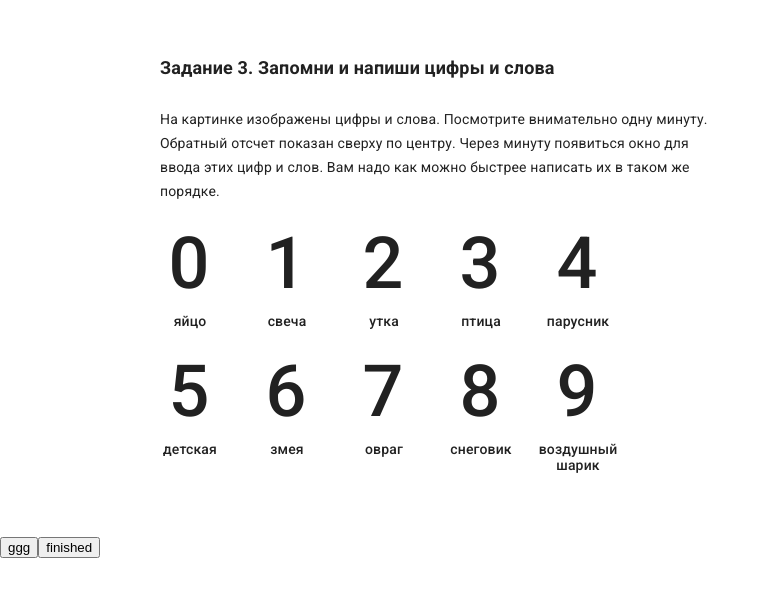
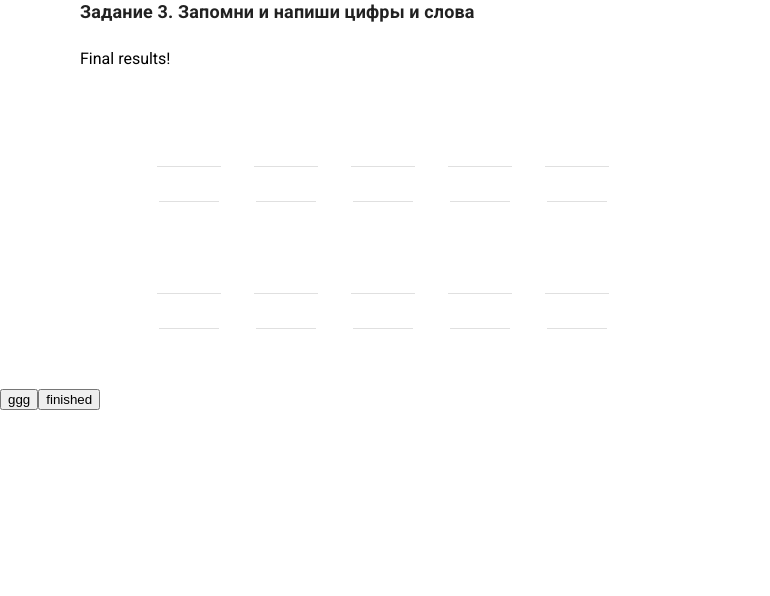
Before and after one commit to KarinaSakuta/Design, a React (Create React App) app: page / in a window 1280 px wide. Shown: the top 596 px of the page, without its empty margins (0-770 px from the left). Built offline with nearby package versions, Linux system fonts and the light colour scheme.

Commit message:
fix: classnames

```diff
--- a/src/components/App.js
+++ b/src/components/App.js
@@ -8,8 +8,8 @@ export default class App extends React.Component {
 
     this.state = {
       result: {},
-        timeout: true,
-        finished: false,
+        timeout: false,
+        finished: true,
     };
   }
 
--- a/src/components/Task3/Task3.js
+++ b/src/components/Task3/Task3.js
@@ -17,22 +17,18 @@ export default class Task3 extends Component {
         const isResultsEmpty = !result || Object.keys(result).length === 0;
 
         if (isResultsEmpty && !timeOut && !finished) {
-            console.log('initial');
             return TASK_STATE.initial;
         }
         if (finished) {
-            console.log('finished');
             return TASK_STATE.finalResult;
         }
 
         if (timeOut) {
-            console.log('editing');
             return TASK_STATE.editing;
         }
 
 
         if (!isResultsEmpty && !timeOut && !finished) {
-            console.log('editingFinished');
             return TASK_STATE.editingFinished;
         }
 
@@ -107,17 +103,18 @@ export default class Task3 extends Component {
             const isInitial = this.getTaskState() === TASK_STATE.initial;
             const isEditable = this.getTaskState() === TASK_STATE.editing;
             const isFinalResult = this.getTaskState() === TASK_STATE.finalResult;
-
+            const NotEmptyClassnameEdit = Boolean(number) && isEditable;
+            const NotEmptyClassnameFinal = Boolean(number) && isFinalResult;
             const numberClasses = classnames('remembrance__input-number', {
                 'remembrance__input-number_initial': !isInitial && !isEditable && !isFinalResult,
-                'remembrance__input-number_not-empty': Boolean(number) && isEditable || isFinalResult,
-                'remembrance__input-number_editable': isEditable,
+                'remembrance__input-number_not-empty': NotEmptyClassnameEdit || NotEmptyClassnameFinal,
+                'remembrance__input-number_editable': isEditable || isFinalResult,
             });
 
             const textClasses = classnames('remembrance__input-text', {
                 'remembrance__input-text_initial': !isInitial && !isEditable && !isFinalResult,
-                'remembrance__input-text_not-empty': Boolean(text) && isEditable || isFinalResult,
-                'remembrance__input-text_editable': isEditable,
+                'remembrance__input-text_not-empty': NotEmptyClassnameEdit || NotEmptyClassnameFinal,
+                'remembrance__input-text_editable': isEditable || isFinalResult,
             });
 
             return (
```
